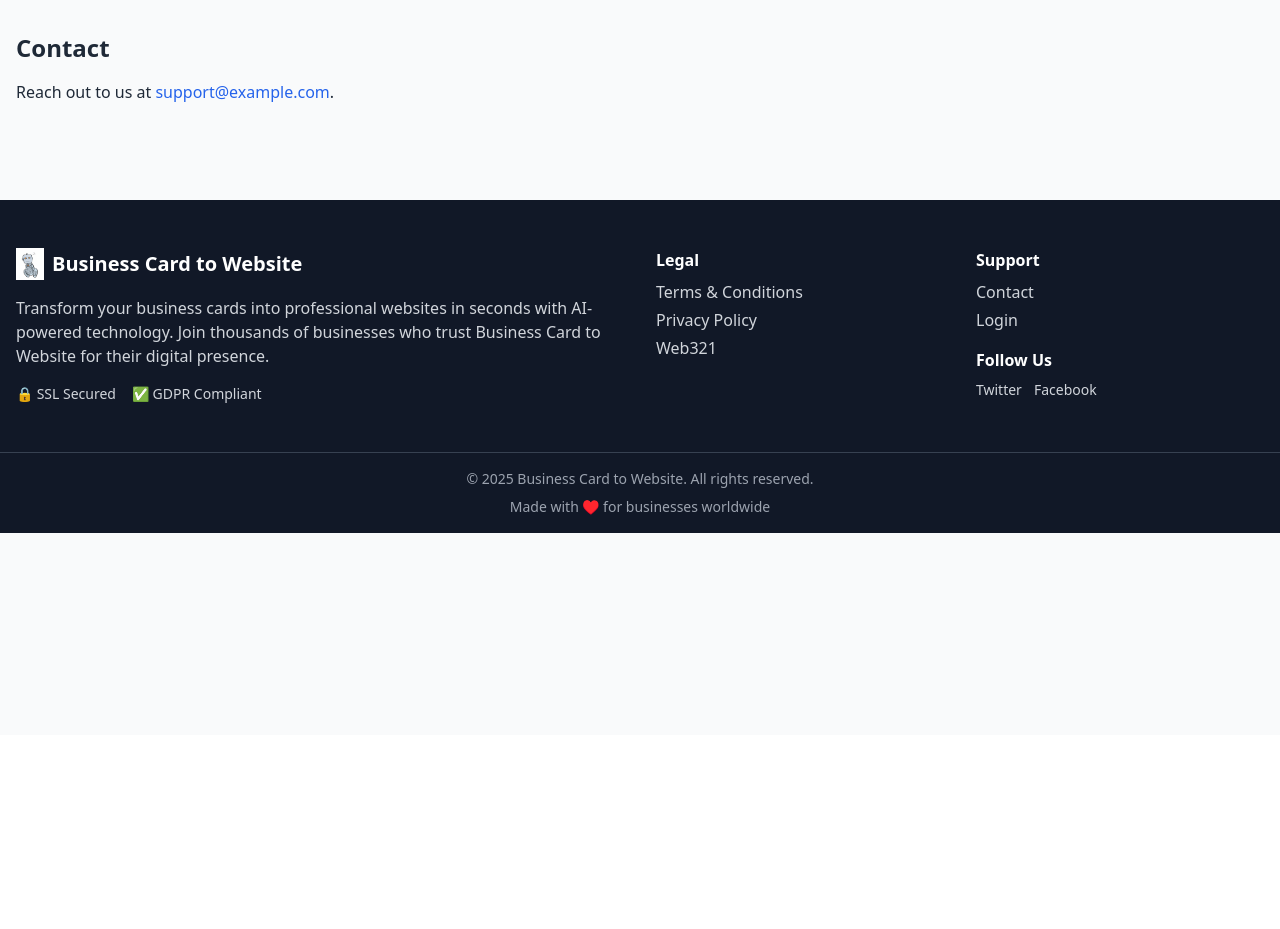
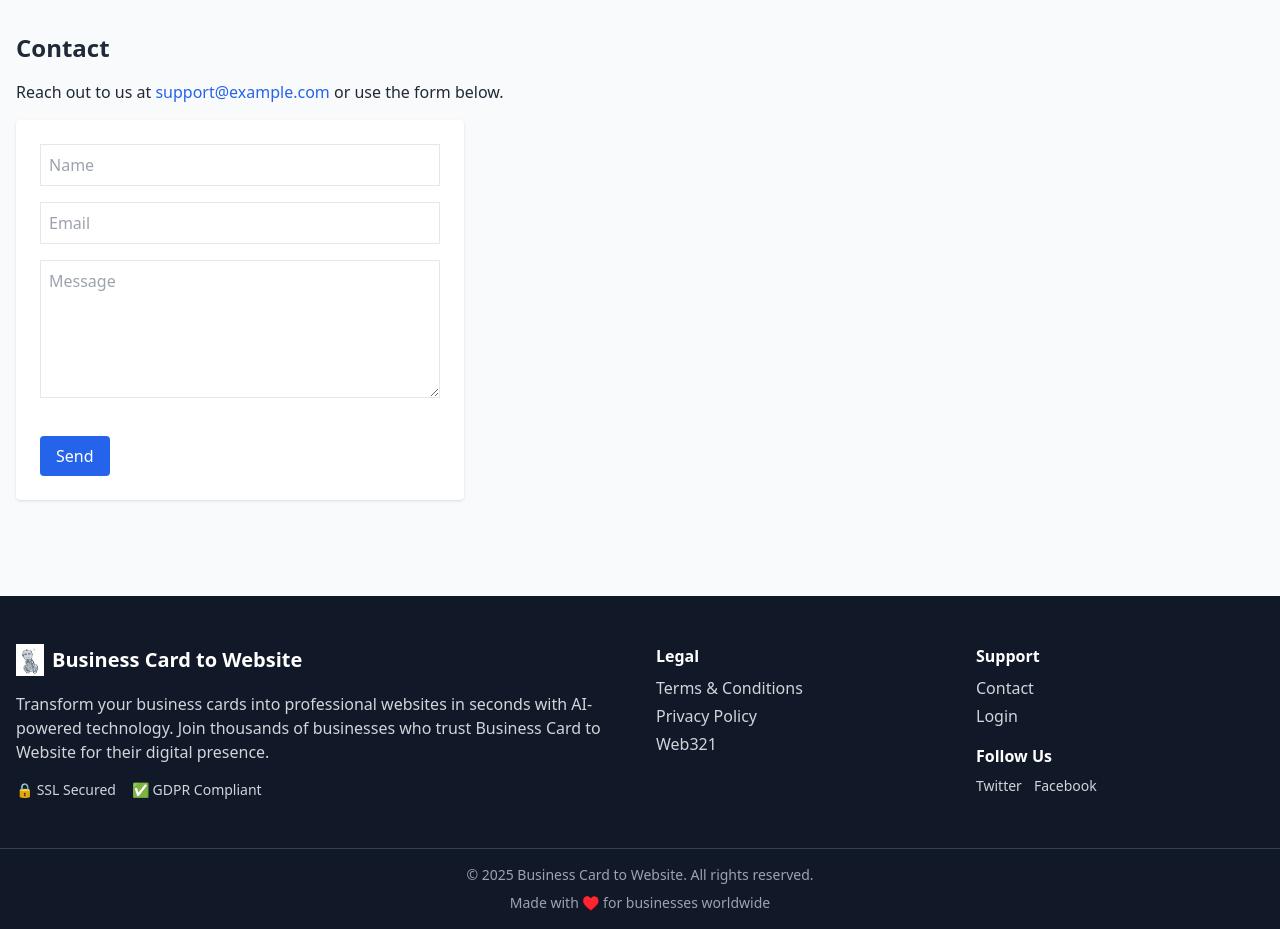
Before and after one commit to dewolfe001/card2website, a PHP site: page /contact.php in a window 1280 px wide. Shown: the part 65-994 px from the top of the page. Before the commit the page ends 598 px from the top, so only its background shows below. Run offline with PHP 8.4, Linux system fonts and the light colour scheme; some libraries are stand-ins or nearby versions.

Commit message:
Add contact form with reCAPTCHA

```diff
--- a/contact.php
+++ b/contact.php
@@ -1,5 +1,40 @@
 <?php
+require_once 'config.php';
 require_once 'i18n.php';
+
+$adminEmail = getenv('ADMIN_EMAIL') ?: 'support@example.com';
+$siteKey = getenv('RECAPTCHA_SITE_KEY') ?: '';
+$secretKey = getenv('RECAPTCHA_SECRET_KEY') ?: '';
+
+$messageSent = false;
+$error = '';
+
+if ($_SERVER['REQUEST_METHOD'] === 'POST') {
+    $name = trim($_POST['name'] ?? '');
+    $email = trim($_POST['email'] ?? '');
+    $message = trim($_POST['message'] ?? '');
+    $token = $_POST['g-recaptcha-response'] ?? '';
+
+    if (!$name || !$email || !$message) {
+        $error = 'All fields are required.';
+    } elseif (!filter_var($email, FILTER_VALIDATE_EMAIL)) {
+        $error = 'Invalid email address.';
+    } else {
+        $verify = file_get_contents(
+            'https://www.google.com/recaptcha/api/siteverify?secret=' . urlencode($secretKey) .
+            '&response=' . urlencode($token)
+        );
+        $captchaSuccess = json_decode($verify, true);
+        if (empty($captchaSuccess['success'])) {
+            $error = 'Recaptcha verification failed.';
+        } else {
+            $subject = 'Contact Form Submission';
+            $body = "Name: $name\nEmail: $email\n\n$message";
+            @mail($adminEmail, $subject, $body);
+            $messageSent = true;
+        }
+    }
+}
 ?>
 <!DOCTYPE html>
 <html lang="<?=getAppLanguage()?>">
@@ -7,12 +42,28 @@ require_once 'i18n.php';
     <meta charset="UTF-8">
     <title><?=__('contact')?></title>
     <script src="https://cdn.tailwindcss.com"></script>
+    <script src="https://www.google.com/recaptcha/api.js" async defer></script>
 </head>
 <body class="bg-gray-50 text-gray-800">
     <?php include 'header.php'; ?>
     <main class="container mx-auto px-4 py-8">
         <h1 class="text-2xl font-bold mb-4"><?=__('contact')?></h1>
-        <p>Reach out to us at <a href="mailto:support@example.com" class="text-blue-600">support@example.com</a>.</p>
+        <p class="mb-4">Reach out to us at <a href="mailto:<?=htmlspecialchars($adminEmail)?>" class="text-blue-600"><?=htmlspecialchars($adminEmail)?></a> or use the form below.</p>
+        <?php if($messageSent): ?>
+            <p class="text-green-600 mb-4">Thank you for contacting us. We'll be in touch soon.</p>
+        <?php endif; ?>
+        <?php if($error): ?>
+            <p class="text-red-600 mb-4"><?=htmlspecialchars($error)?></p>
+        <?php endif; ?>
+        <form method="post" class="max-w-md bg-white p-6 rounded shadow">
+            <input type="text" name="name" placeholder="Name" required class="border p-2 w-full mb-4" value="<?=htmlspecialchars($_POST['name'] ?? '')?>">
+            <input type="email" name="email" placeholder="Email" required class="border p-2 w-full mb-4" value="<?=htmlspecialchars($_POST['email'] ?? '')?>">
+            <textarea name="message" placeholder="Message" required class="border p-2 w-full mb-4" rows="5"><?=htmlspecialchars($_POST['message'] ?? '')?></textarea>
+            <div class="mb-4">
+                <div class="g-recaptcha" data-sitekey="<?=htmlspecialchars($siteKey)?>"></div>
+            </div>
+            <button type="submit" class="bg-blue-600 text-white px-4 py-2 rounded">Send</button>
+        </form>
     </main>
     <?php include 'footer.php'; ?>
 </body>
```
Also changed, not shown: 1 other file.
